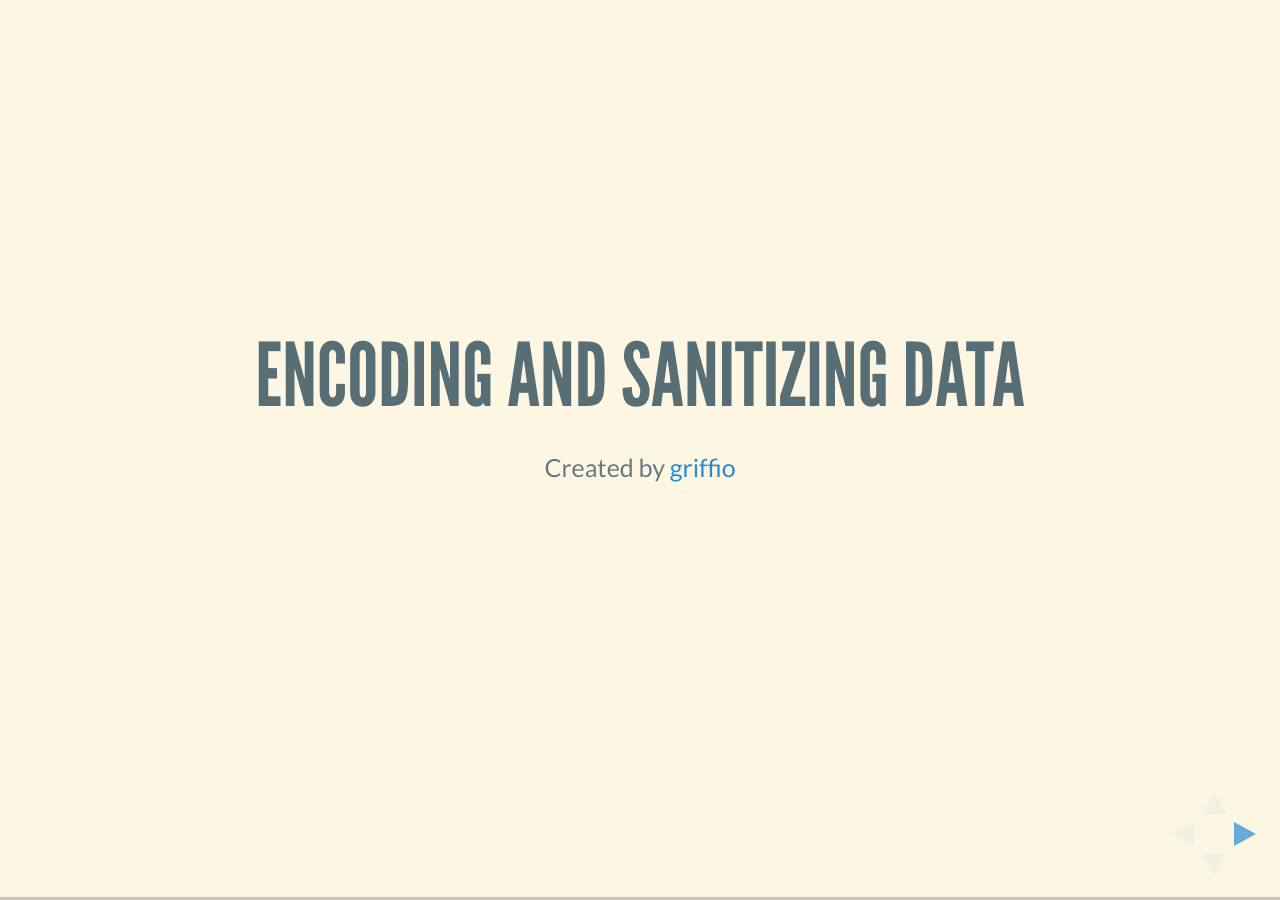
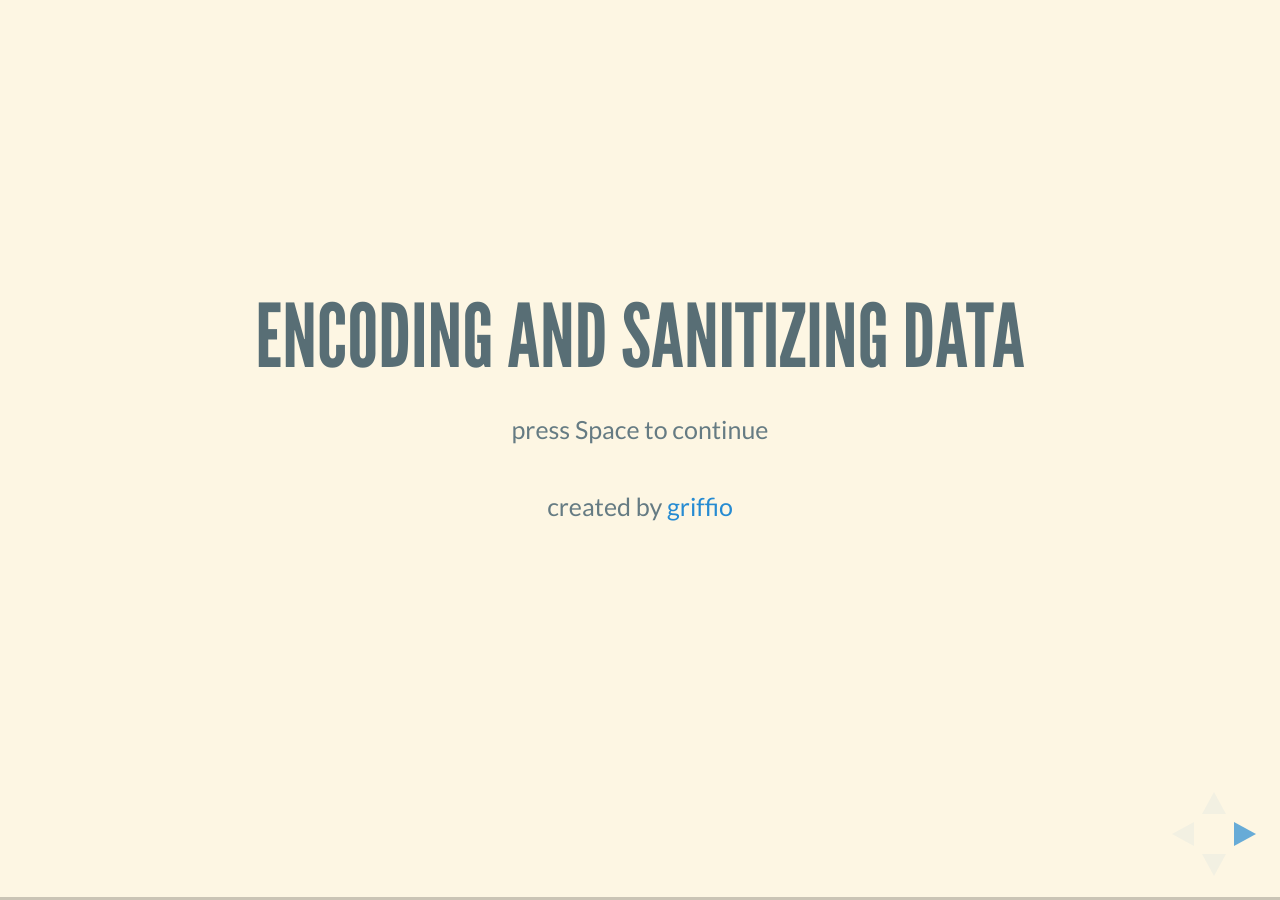
Before and after one commit to griffio/griffio.github.io, a Jekyll site: the page pres/index.html, which Jekyll copies as it is, in a window 1280 px wide. Built offline with Jekyll 4.4.1, drawn with Linux system fonts in a browser that asks for light colours; part of the change alters nothing that is shown.

Commit message:
re-organized slides

```diff
--- a/pres/index.html
+++ b/pres/index.html
@@ -47,19 +47,21 @@
         <section>
             <h2>Encoding and Sanitizing Data</h2>
 
+            <small>press Space to continue</small>
+
             <p>
-                <small>Created by <a href="https://github.com/griffio">griffio</a></small>
+                <small>created by <a href="https://github.com/griffio">griffio</a></small>
             </p>
         </section>
 
         <section>
             <h2>The Phantom Menace</h2>
 
-            <p>Input originating from untrusted sources must be integrated such that it cannot control the output
+            <p>Input from untrusted sources must be integrated such that it cannot control the output
                 programmatically</p>
 
             <p>
-                <small><a href="https://www.owasp.org/index.php/Top_10_2013-A1-Injection">OWASP A1-Injection</a></small>
+                <small><a href="https://www.owasp.org/index.php/Top_10_2013-A1-Injection">owasp/injection</a></small>
             </p>
         </section>
 
@@ -71,7 +73,7 @@
 
                 <p><b>Sanitize</b> content, ideally, against a white-list to strip out non-compliant data</p>
 
-                <p>There has to be some contextual understanding of the data <small><a href="https://griffio.github.io/tech/2015/02/12/Html-Sanitising/">Html sanitizing</a></small></p>
+                <p>There has to be some contextual understanding of the data <small><a href="https://griffio.github.io/tech/2015/02/12/Html-Sanitising/">griffio/html sanitizing</a></small></p>
             </section>
             <section data-background-transition="slide" data-background="assets/encoded.jpg">
                 <h2 style="color: yellow">Exploitable data is escaped</h2>
@@ -85,7 +87,7 @@
         <section>
             <h2>The Problem Space</h2>
 
-            <p>Application has hundreds of Java Server Page (JSP) templates containing dynamic variables from mixed sources</p>
+            <p>Application has hundreds of HTML templates containing dynamic variables from mixed sources</p>
 
             <h3>Imagine...</h3>
 
@@ -96,19 +98,18 @@
         <section>
             <h2>Making Wrong Code Look Wrong</h2>
 
-            <p>Exploits are avoided by developers following best practices all the time
+            <p>Exploits are <b>only</b> avoided by developers following best practices all the time
             <p>
 
             <p>Some convention is needed to determine right from wrong</p>
             <p>
-                <small><a href="http://www.joelonsoftware.com/articles/Wrong.html">joel on software</a></small>
+                <small><a href="http://www.joelonsoftware.com/articles/Wrong.html">joel on software/wrong</a></small>
             </p>
         </section>
 
         <section>
-            <h2>Java HTML Sanitizer</h2>
+            <h2>HTML Sanitizer</h2>
             <p>Allow HTML authored by third-parties into your web application while protecting against XSS</p>
-            <p><small><a href="https://github.com/owasp/java-html-sanitizer">OWASP Java HTML Sanitizer</a></small></p>
 
  <pre><code data-trim class="hljs html">
 String unsafe = "&ltp&gtCan be anything &lt;script&gt;alert('Boo!')&lt;/script&gt;&lt/p&gt
@@ -116,17 +117,12 @@ HtmlSafe safe = "&ltp&gtOnly what we explicitly allow&lt/p&gt"
  </code></pre>
             <p>Therefore values are either Safe or UnSafe</p>
 
-            <p>
-                <small><a href=""></a></small>
-            </p>
+            <p><small><a href="https://www.owasp.org/index.php/OWASP_Java_HTML_Sanitizer_Project">owasp/java html sanitizer</a></small></p>
+
         </section>
 
         <section>
             <h2>Safe or Unsafe</h2>
-
-            <p>whether it’s safe or unsafe.
-
-            <p>
 
             <p>Enforce a white-list of allowable content through Policies and produce trusted markup</p>
 
@@ -136,14 +132,12 @@ PolicyFactory policy = Sanitizers.FORMATTING.and(Sanitizers.LINKS);
 HtmlSafe safe = HtmlSafe.from(policy.sanitize(unsafe));
             </code></pre>
 
-            <p>This is baked into the template system that only HtmlSafe types can be rendered without encoding</p>
+            <p>Any values that are intentionally HTML are sanitized otherwise escape it!</p>
 
-            <p>The developers compliance to best practice doesn't have to be assumed and cannot be circumvented</p>
+            <p>Baked into the template system such that only HtmlSafe types can be rendered without being escaped</p>
 
-            <p>The primary goal of this approach is to limit code that could potentially give rise to XSS vulnerabilities to a very small fraction of a code base</p>
-
-            <p>Any values that are intentionally html are sanitized otherwise encode</p>
- </section>
+            <p><small><a href="http://queue.acm.org/detail.cfm?id=2663760">acmqueue/preventing script injection vulnerabilities through software design</a></small> </p>
+        </section>
         <section>
             <h2>XSS - Cross site scripting</h2>
 
@@ -151,17 +145,15 @@ HtmlSafe safe = HtmlSafe.from(policy.sanitize(unsafe));
                 within the subverted application</p>
 
 
-<pre><code data-trim class="hljs html">The attacker enters bob" onmouseover="alert(1) as their name
+<pre><code data-trim class="hljs html">The attacker enters bobbie" onmouseover="alert(1) as their name
 <a href="/user/[username]">[username]</a>
 Resulting as rendered by the template
-<a href="/user/bob" onmouseover="alert(1)"></a>
+<a href="/user/bobbie" onmouseover="alert(1)"></a>
 		            </code></pre>
             <p>If an attacker can access your browser environment then other attacks are now possible like XSRF</p>
 
             <p>
-
-            <p>
-                <small><a href=""></a></small>
+                <small><a href="https://www.seancassidy.me/lostpass.html">seancassidy/lostpass</a></small>
             </p>
         </section>
         <section>
@@ -169,11 +161,12 @@ Resulting as rendered by the template
 
             <p>Like the money in your wallet, once stolen, <b>tokens</b> can be used without provenance</p>
 
-            <p>XSS is always a threat. Stay vigilant!</p>
+            <p>XSS is always a threat</p>
+
+            <p>Requires continuous research and development!</p>
 
             <p>
-                <small><a href="https://auth0.com/blog/2014/01/27/ten-things-you-should-know-about-tokens-and-cookies/">ten-things-you-should-know-about-tokens-and-cookies</a>
-                </small>
+                <small><a href="https://auth0.com/blog/2014/01/27/ten-things-you-should-know-about-tokens-and-cookies/">auth0/ten things you should know about tokens and cookies</a></small>
             </p>
         </section>
     </div>
```
